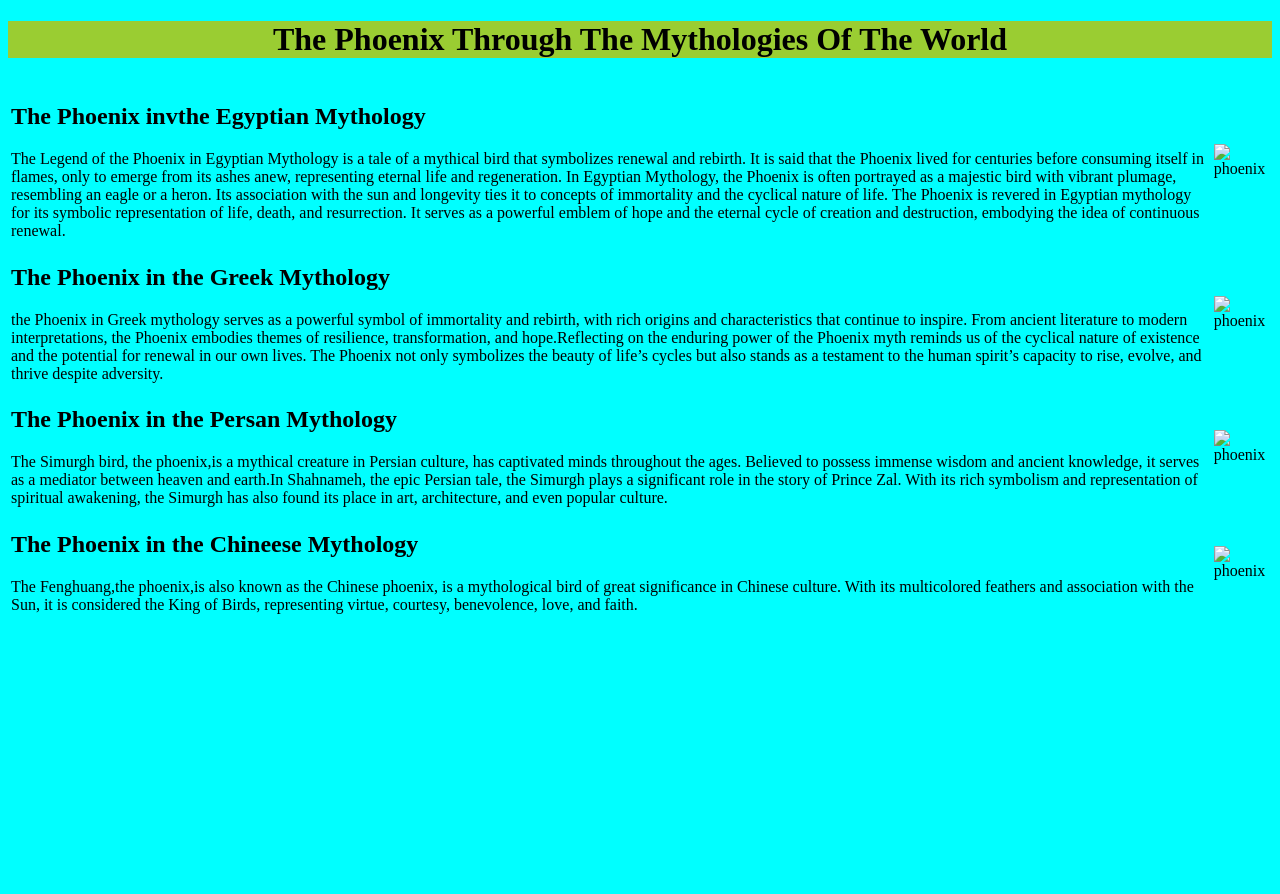
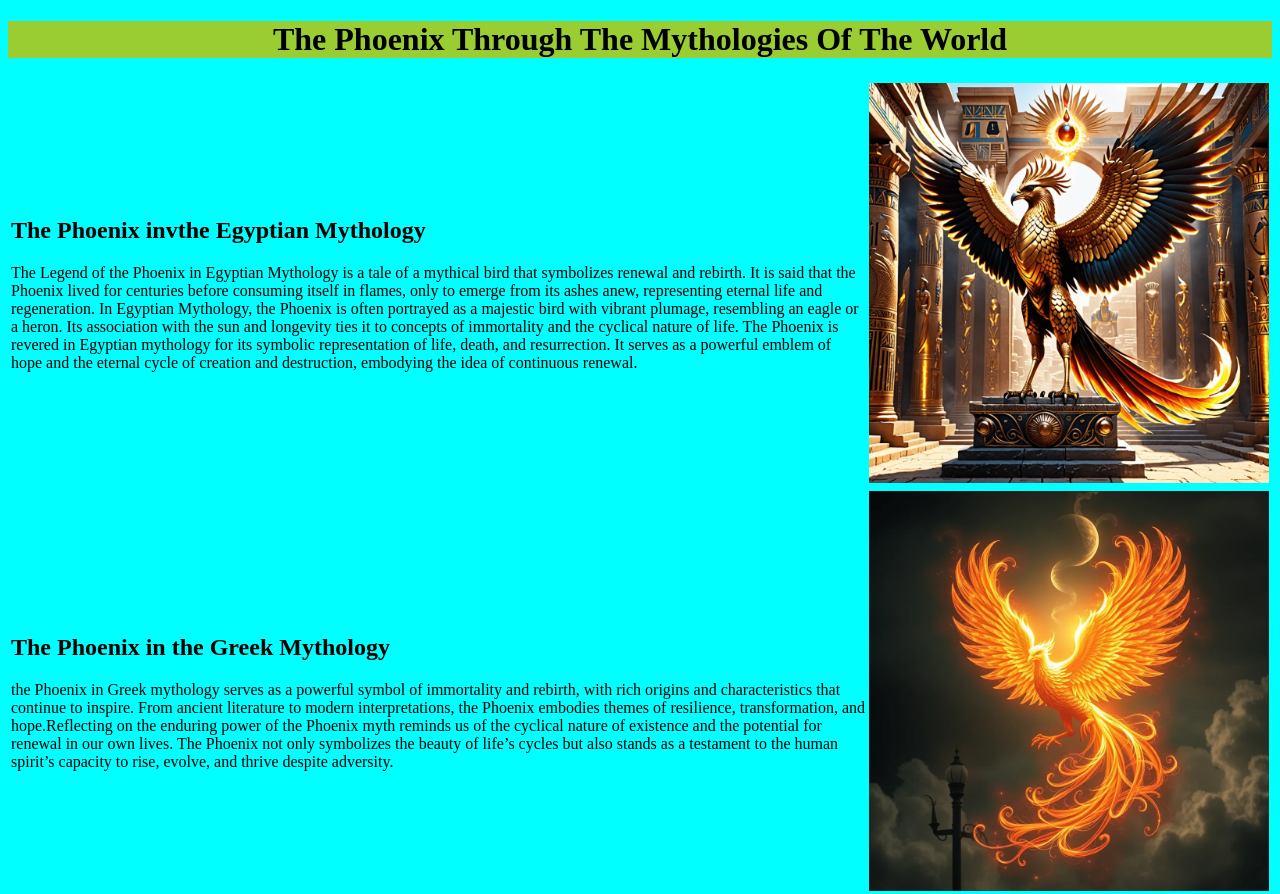
Before and after one commit to Zibo86/PROJECTPHOENIX, a plain HTML site: page gallery.html in a window 1280 px wide. Shown: the top 894 px of the page. Before the commit the page ends 800 px from the top, so only its background shows below. Drawn offline with Linux system fonts and the light colour scheme; files that its build step writes are made by us from their sources.

Commit message:
Add files via upload

```diff
--- a/gallery.html
+++ b/gallery.html
@@ -5,7 +5,7 @@
     <meta charset="utf-8">
     <title> GALLERY OF THE PHOENIX </title>
 </head>
-<link rel="stylesheet" type="text/css" href="_css/style.css">
+<link rel="stylesheet" type="text/css" href="css/style.css">
 
 <body style="background-color: aqua;">
 
@@ -30,7 +30,7 @@
                 </article>
             </td>
             <td>
-                <img src="_images/egypt.jpg" width="400" height="400" alt="phoenix">
+                <img src="images/egypt.jpg" width="400" height="400" alt="phoenix">
             </td>
         </tr>
 
@@ -49,7 +49,7 @@
                 </article>
             </td>
             <td>
-                <img src="_images/greek.jpg" width="400" height="400" alt="phoenix">
+                <img src="images/greek.jpg" width="400" height="400" alt="phoenix">
             </td>
         </tr>
         <tr>
@@ -65,7 +65,7 @@
                 </article>
             </td>
             <td>
-                <img src="_images/Persan.jpg" width="400" height="400" alt="phoenix">
+                <img src="images/Persan.jpg" width="400" height="400" alt="phoenix">
             </td>
         </tr>
         <tr>
@@ -78,7 +78,7 @@
                 </article>
             </td>
             <td>
-                <img src="_images/china.jpg" width="400" height="400" alt="phoenix">
+                <img src="images/china.jpg" width="400" height="400" alt="phoenix">
             </td>
         </tr>
     </TABLE>
```
Also changed, not shown: index.html (+1 -1 lines), phoenixpage.html (+2 -2 lines).
